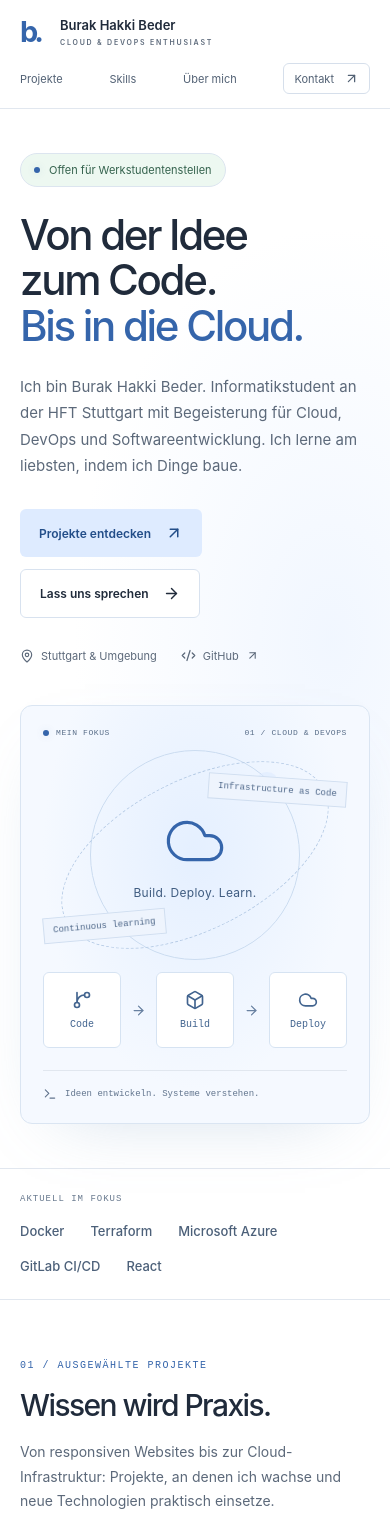
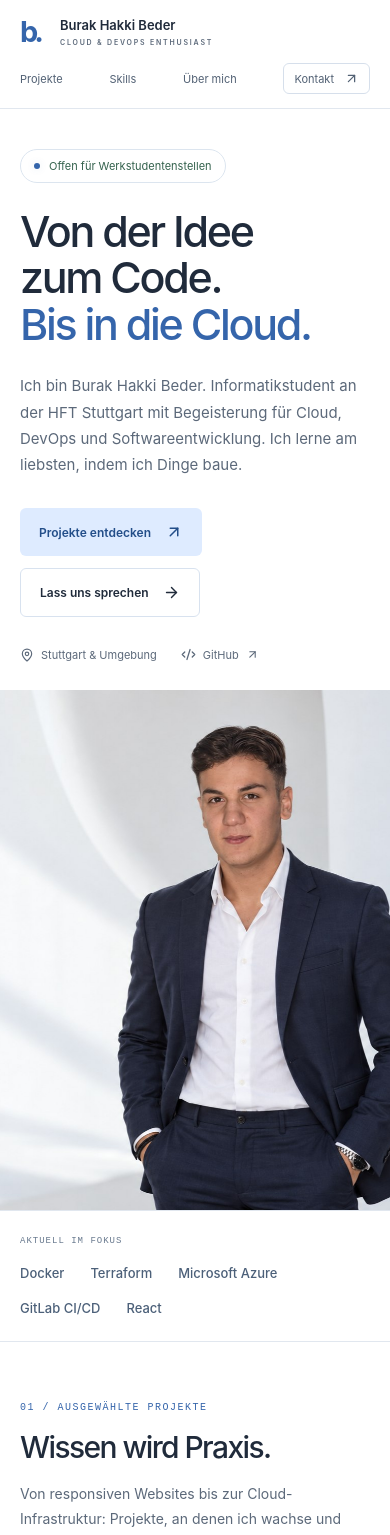
Before and after one commit to BHB61/MyProfile, a React (Vite) app in the folder my-profile/: page / in a window 390 px wide. Shown: the top 1535 px of the page. Built offline with nearby package versions, Linux system fonts and the light colour scheme.

Commit message:
Replace cloud diagram with full-width personal portrait hero

```diff
--- a/my-profile/src/App.jsx
+++ b/my-profile/src/App.jsx
@@ -5,7 +5,6 @@ import {
   ArrowRight,
   Code2,
   Cloud,
-  GitBranch,
   Box,
   Terminal,
   MapPin,
@@ -40,47 +39,6 @@ function Intro({ label, title, children }) {
     </div>
   );
 }
-function CloudDiagram() {
-  return (
-    <div className="hero-card" aria-label="Mein Fokus: vom Code zur Cloud">
-      <div className="diagram-top">
-        <span>
-          <i className="live-dot" /> MEIN FOKUS
-        </span>
-        <span>01 / CLOUD & DEVOPS</span>
-      </div>
-      <div className="cloud-orbit">
-        <div className="orbit orbit-one" />
-        <div className="orbit orbit-two" />
-        <div className="cloud-core">
-          <Cloud size={64} strokeWidth={1.2} />
-          <span>Build. Deploy. Learn.</span>
-        </div>
-        <span className="orbit-label label-one">Infrastructure as Code</span>
-        <span className="orbit-label label-two">Continuous learning</span>
-      </div>
-      <div className="pipeline">
-        <div>
-          <GitBranch size={20} />
-          <span>Code</span>
-        </div>
-        <ArrowRight size={15} />
-        <div>
-          <Box size={20} />
-          <span>Build</span>
-        </div>
-        <ArrowRight size={15} />
-        <div>
-          <Cloud size={20} />
-          <span>Deploy</span>
-        </div>
-      </div>
-      <div className="diagram-bottom">
-        <Terminal size={14} /> Ideen entwickeln. Systeme verstehen.
-      </div>
-    </div>
-  );
-}
 export default function App() {
   usePortfolioMotion();
   return (
@@ -108,7 +66,15 @@ export default function App() {
         </div>
       </header>
       <main id="main">
-        <section className="hero-section">
+        <section className="hero-section portrait-hero">
+          <img
+            className="hero-portrait"
+            src="/burak-hero.jpg"
+            alt="Burak Hakki Beder im dunkelblauen Anzug vor einem hellen Studiohintergrund"
+            width="1536"
+            height="1024"
+            fetchPriority="high"
+          />
           <div className="container hero-grid">
             <div>
               <div className="hero-badge">
@@ -144,7 +110,6 @@ export default function App() {
                 </a>
               </div>
             </div>
-            <CloudDiagram />
           </div>
         </section>
         <div className="stack-strip">
--- a/my-profile/src/styles/portfolio.css
+++ b/my-profile/src/styles/portfolio.css
@@ -1010,3 +1010,116 @@ nav > a:focus-visible::after {
     position: static;
   }
 }
+/* Full-bleed editorial portrait, with real selectable text over the image. */
+.portrait-hero {
+  position: relative;
+  isolation: isolate;
+  min-height: min(850px, calc(100svh - 94px));
+  display: flex;
+  align-items: center;
+  overflow: hidden;
+  background: #f5f6f7;
+  padding-block: 100px;
+}
+.hero-portrait {
+  position: absolute;
+  inset: 0;
+  width: 100%;
+  height: 100%;
+  object-fit: cover;
+  object-position: center 35%;
+  z-index: -2;
+}
+.portrait-hero::after {
+  content: "";
+  position: absolute;
+  inset: 0;
+  z-index: -1;
+  background: linear-gradient(
+    90deg,
+    #ffffffed 0%,
+    #ffffffe0 25%,
+    #ffffff70 43%,
+    transparent 62%
+  );
+}
+.portrait-hero .hero-grid {
+  display: block;
+}
+.portrait-hero .hero-grid > div {
+  max-width: 560px;
+}
+.portrait-hero h1 {
+  font-size: clamp(52px, 5.3vw, 78px);
+}
+.portrait-hero .hero-text {
+  max-width: 415px;
+}
+.portrait-hero .hero-badge {
+  background: #ffffffc9;
+}
+@media (min-width: 1700px) {
+  .portrait-hero {
+    min-height: 850px;
+  }
+  .hero-portrait {
+    object-position: center 28%;
+  }
+}
+@media (max-width: 1000px) and (min-width: 761px) {
+  .portrait-hero .hero-grid > div {
+    max-width: 440px;
+  }
+  .portrait-hero h1 {
+    font-size: 56px;
+  }
+  .portrait-hero .hero-text {
+    max-width: 340px;
+  }
+}
+@media (max-width: 760px) {
+  .portrait-hero {
+    display: flex;
+    flex-direction: column;
+    padding: 40px 0 0;
+    min-height: 0;
+    background: #fff;
+  }
+  .portrait-hero .hero-grid {
+    order: 0;
+  }
+  .portrait-hero .hero-grid > div {
+    max-width: none;
+  }
+  .portrait-hero h1 {
+    font-size: clamp(43px, 8.5vw, 62px);
+  }
+  .hero-portrait {
+    position: relative;
+    inset: auto;
+    order: 1;
+    z-index: 0;
+    width: 100%;
+    height: 520px;
+    object-position: 78% 30%;
+    margin-top: 28px;
+  }
+  .portrait-hero::after {
+    display: none;
+  }
+}
+@media (prefers-reduced-motion: no-preference) {
+  .hero-portrait {
+    animation: portrait-enter 1.4s ease-out both;
+  }
+  @keyframes portrait-enter {
+    from {
+      opacity: 0.4;
+      transform: scale(1.035);
+    }
+    to {
+      opacity: 1;
+      transform: scale(1);
+    }
+  }
+}
```
Also changed, not shown: my-profile/public/burak-hero.jpg (added).
